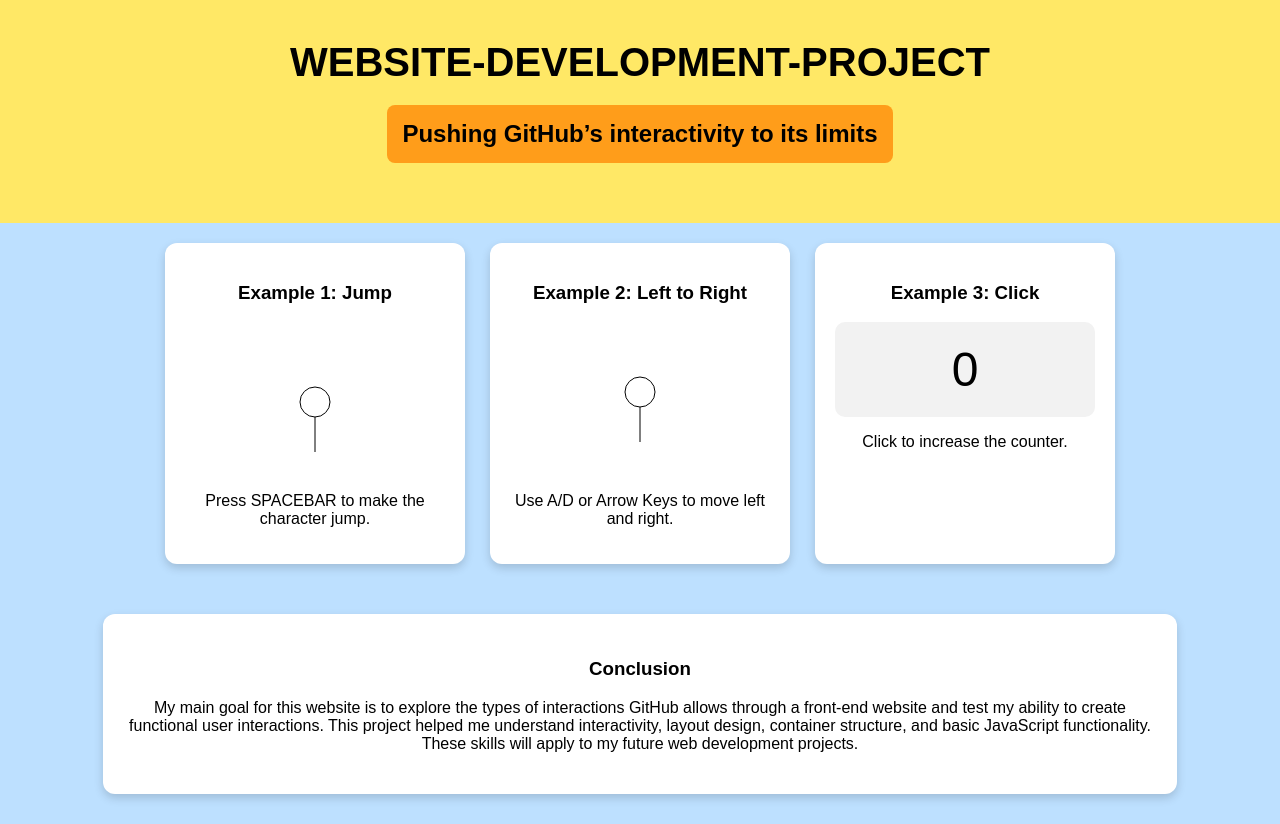
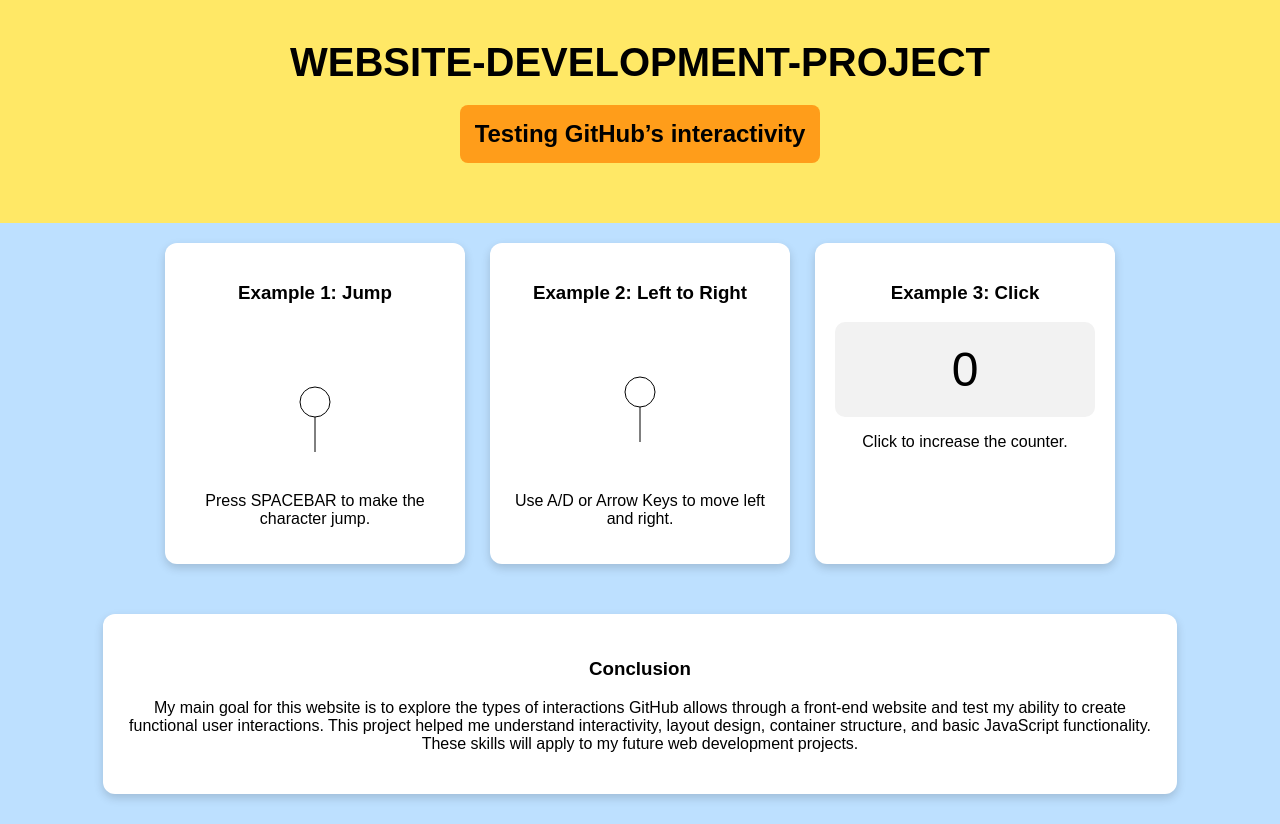
Before and after one commit to nicksivytech/Website-Development-Project, a plain HTML site: page index.html in a window 1280 px wide. Drawn offline with Linux system fonts and the light colour scheme.

Commit message:
Update subtitle for interactivity testing

```diff
--- a/index.html
+++ b/index.html
@@ -12,7 +12,7 @@
 
     <header class="header">
         <h1>WEBSITE-DEVELOPMENT-PROJECT</h1>
-        <h2>Pushing GitHub’s interactivity to its limits</h2>
+        <h2>Testing GitHub’s interactivity</h2>
     </header>
 
     <section class="examples">
```
